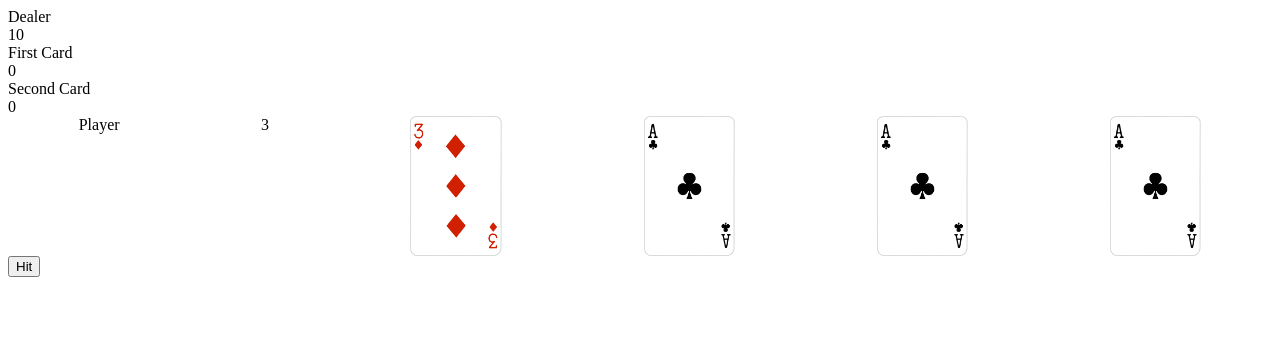
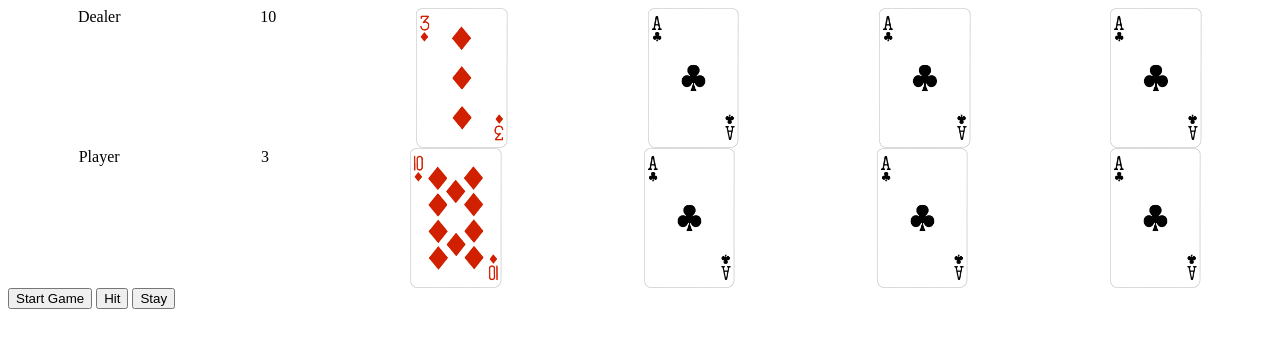
Before and after one commit to Terry555/blackjack, a plain HTML site: page index.html in a window 1280 px wide. Both pictures are taken after a click on the button "Hit". Drawn offline with Linux system fonts and the light colour scheme.

Commit message:
start button works

```diff
--- a/app.js
+++ b/app.js
@@ -1,5 +1,5 @@
 let scores = [0,0];
-let cardNumber = 1;
+let cardNumber = [1,1];
 
 
 document.querySelector('.button-hit').addEventListener('click', function(){
@@ -9,6 +9,15 @@ document.querySelector('.button-hit').addEventListener('click', function(){
     document.querySelector('.dealer-score').textContent = scores[0];
     document.querySelector('.player-score').textContent = scores[1];
     cardNumber += 1
+})
+
+document.querySelector('.button-start').addEventListener('click', function(){
+  drawCard(0);
+  cardNumber[0] += 1;
+  drawCard(0);
+  cardNumber[0] += 1;
+  drawCard(1);
+  cardNumber[1] += 1;
 })
 
 function drawCard(player){
@@ -45,6 +54,6 @@ function drawCard(player){
     card = 10;
     scores[player] += card;
   }
-  cardDOM = document.getElementById('card-1-' + cardNumber);
+  cardDOM = document.getElementById('card-' + player + '-' + cardNumber[player]);
   cardDOM.src = './assets/' + randomNumber + '.png';
 }
--- a/index.html
+++ b/index.html
@@ -9,20 +9,22 @@
     <div class="dealer">
       <div class="">Dealer</div>
       <div class="dealer-score">0</div>
-      <div class="">First Card</div>
-      <div class="dealer-first-card">0</div>
-      <div class="">Second Card</div>
-      <div class="dealer-second-card">0</div>
-    </div>
-    <div class="player">
-      <div class="">Player</div>
-      <div class="player-score">0</div>
       <img src="./assets/1.png" alt="card" class="card-image" id="card-1-1">
       <img src="./assets/1.png" alt="card" class="card-image" id="card-1-2">
       <img src="./assets/1.png" alt="card" class="card-image" id="card-1-3">
       <img src="./assets/1.png" alt="card" class="card-image" id="card-1-4">
     </div>
+    <div class="player">
+      <div class="">Player</div>
+      <div class="player-score">0</div>
+      <img src="./assets/1.png" alt="card" class="card-image" id="card-0-1">
+      <img src="./assets/1.png" alt="card" class="card-image" id="card-0-2">
+      <img src="./assets/1.png" alt="card" class="card-image" id="card-0-3">
+      <img src="./assets/1.png" alt="card" class="card-image" id="card-0-4">
+    </div>
+    <button class="button-start">Start Game</button>
     <button class="button-hit">Hit</button>
+    <button class="button-stay">Stay</button>
     <script src="app.js"></script>
   </body>
 </html>
--- a/style.css
+++ b/style.css
@@ -8,3 +8,8 @@
   display: flex;
   justify-content: space-around;
 }
+
+.dealer {
+  display: flex;
+  justify-content: space-around;
+}
```
